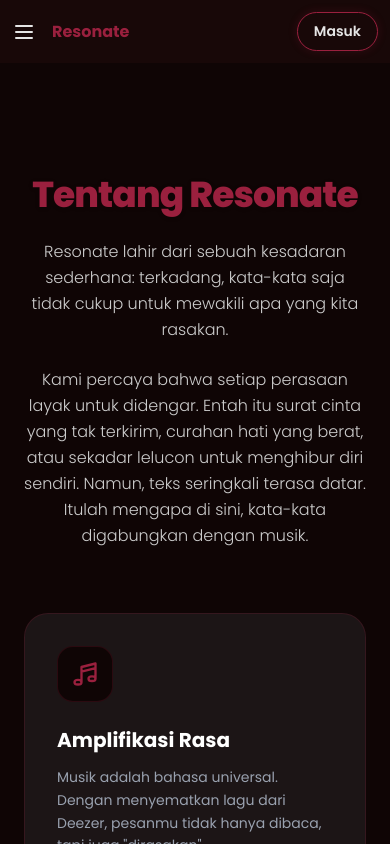
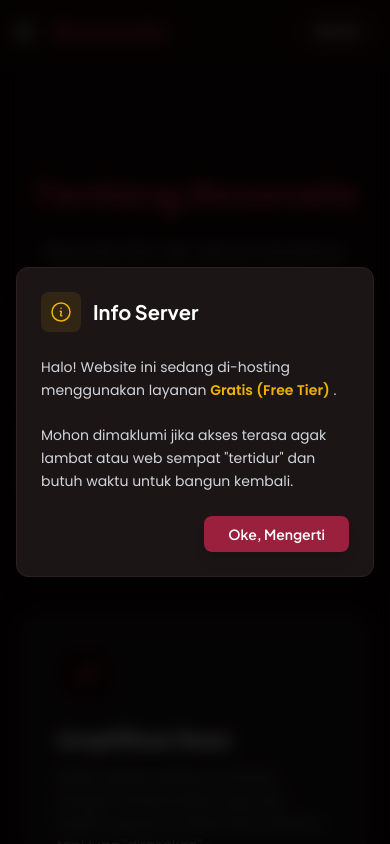
Before and after one commit to gilangages/resonate, a Vue app in the folder front-end/: page /about in a window 390 px wide. Shown: the top 844 px of the page. Built offline with nearby package versions, Linux system fonts and the light colour scheme.

Commit message:
feat: add notif free tier

```diff
--- a/front-end/src/App.vue
+++ b/front-end/src/App.vue
@@ -1,9 +1,12 @@
 <script setup>
+import FreeTierNotice from "./components/FreeTierNotice.vue";
+
 // App.vue sekarang hanya bertugas sebagai wadah utama (RouterView)
 // Logika inisialisasi tema sudah ditangani di level modul (useCardTheme.js)
 </script>
 
 <template>
+  <FreeTierNotice />
   <RouterView v-slot="{ Component }">
     <Transition name="slide-fade" mode="out-in">
       <component :is="Component" />
--- /dev/null
+++ b/front-end/src/components/FreeTierNotice.vue
@@ -0,0 +1,109 @@
+<script setup>
+import { ref, onMounted } from "vue";
+import { useSessionStorage } from "@vueuse/core"; // Import dari VueUse
+
+// 1. Gunakan useSessionStorage
+// Parameter: ('nama_key_penyimpanan', nilai_default)
+// Ini otomatis mengecek storage. Jika kosong, nilainya false. Jika ada, nilainya diambil dari storage.
+const hasSeenNotice = useSessionStorage("has_seen_free_tier_notice", false);
+
+const isVisible = ref(false);
+
+const closeNotice = () => {
+  isVisible.value = false;
+  // 2. Enaknya VueUse: Cukup ubah nilainya, otomatis tersimpan ke Session Storage!
+  // Gak perlu lagi manual localStorage.setItem(...)
+  hasSeenNotice.value = true;
+};
+
+onMounted(() => {
+  // Cek nilai dari variable reactive tadi
+  // Jika bernilai false (belum pernah lihat di sesi ini), tampilkan.
+  if (!hasSeenNotice.value) {
+    setTimeout(() => {
+      isVisible.value = true;
+    }, 1000);
+  }
+});
+</script>
+
+<template>
+  <Transition name="fade">
+    <div
+      v-if="isVisible"
+      class="fixed inset-0 z-[100] flex items-center justify-center bg-black/80 backdrop-blur-sm p-4">
+      <div
+        class="bg-[#1c1516] border border-[#2c2021] rounded-xl shadow-2xl max-w-md w-full overflow-hidden flex flex-col relative animate-bounce-in">
+        <div class="p-6 pb-2">
+          <div class="flex items-center gap-3 mb-2">
+            <div class="bg-yellow-500/10 p-2 rounded-lg">
+              <svg
+                xmlns="http://www.w3.org/2000/svg"
+                fill="none"
+                viewBox="0 0 24 24"
+                stroke-width="1.5"
+                stroke="#eab308"
+                class="w-6 h-6">
+                <path
+                  stroke-linecap="round"
+                  stroke-linejoin="round"
+                  d="M11.25 11.25l.041-.02a.75.75 0 011.063.852l-.708 2.836a.75.75 0 001.063.853l.041-.021M21 12a9 9 0 11-18 0 9 9 0 0118 0zm-9-3.75h.008v.008H12V8.25z" />
+              </svg>
+            </div>
+            <h3 class="text-xl font-bold text-white font-jakarta">Info Server</h3>
+          </div>
+        </div>
+
+        <div class="px-6 py-2">
+          <p class="text-gray-300 text-sm leading-relaxed font-poppins">
+            Halo! Website ini sedang di-hosting menggunakan layanan
+            <span class="text-yellow-500 font-semibold">Gratis (Free Tier)</span>
+            .
+            <br />
+            <br />
+            Mohon dimaklumi jika akses terasa agak lambat atau web sempat "tertidur" dan butuh waktu untuk bangun
+            kembali.
+          </p>
+        </div>
+
+        <div class="p-6 pt-4 flex justify-end">
+          <button
+            @click="closeNotice"
+            class="bg-[#9a203e] hover:bg-[#b92b4a] text-white px-6 py-2 rounded-lg text-sm font-semibold transition-all duration-300 font-jakarta shadow-lg hover:shadow-red-900/20 active:scale-95">
+            Oke, Mengerti
+          </button>
+        </div>
+      </div>
+    </div>
+  </Transition>
+</template>
+
+<style scoped>
+/* Animasi Muncul Halus */
+.fade-enter-active,
+.fade-leave-active {
+  transition: opacity 0.3s ease;
+}
+.fade-enter-from,
+.fade-leave-to {
+  opacity: 0;
+}
+
+/* Animasi Boxnya agak membal sedikit pas muncul */
+@keyframes bounceIn {
+  0% {
+    transform: scale(0.9);
+    opacity: 0;
+  }
+  50% {
+    transform: scale(1.02);
+    opacity: 1;
+  }
+  100% {
+    transform: scale(1);
+  }
+}
+.animate-bounce-in {
+  animation: bounceIn 0.4s cubic-bezier(0.16, 1, 0.3, 1);
+}
+</style>
--- a/front-end/src/components/LandingPage/Section/About.vue
+++ b/front-end/src/components/LandingPage/Section/About.vue
@@ -331,23 +331,26 @@ onMounted(() => {
 
       <div class="mt-12 w-full max-w-2xl text-center animate-fade-in-up relative z-10" style="animation-delay: 0.6s">
         <div class="flex flex-col items-center gap-4">
+          <h3 class="text-white font-bold text-lg">Dukungan Untuk Developer ☕</h3>
+
           <p class="text-gray-400 text-sm max-w-lg mx-auto leading-relaxed">
-            Resonate dikembangkan secara independen (Solo Dev). Jika kamu merasa aplikasi ini bermanfaat, kamu bisa
-            memberikan dukungan untuk developer agar selalu semangat dalam berkarya! ☕
+            Resonate dikembangkan dan dikelola seorang diri (Solo Dev) dengan sumber daya mandiri. Jika tempat ini
+            bermakna untukmu, dukungan darimu akan menjadi bahan bakar semangat bagi developer untuk terus merawat,
+            memperbaiki, dan menjaga Resonate agar tetap ada.
           </p>
 
           <a
             href="https://saweria.co/qbdian"
             target="_blank"
             rel="noopener noreferrer"
-            class="inline-flex items-center gap-3 px-8 py-3 bg-[#eeb424] hover:bg-[#d4a01e] text-[#0f0505] font-bold rounded-full transition-all transform hover:scale-105 shadow-[0_0_20px_-5px_rgba(238,180,36,0.4)]">
+            class="inline-flex items-center gap-3 px-8 py-3 bg-[#eeb424] hover:bg-[#d4a01e] text-[#0f0505] font-bold rounded-full transition-all transform hover:scale-105 shadow-[0_0_20px_-5px_rgba(238,180,36,0.4)] mt-2">
             <svg xmlns="http://www.w3.org/2000/svg" class="h-5 w-5" viewBox="0 0 20 20" fill="currentColor">
               <path
                 fill-rule="evenodd"
                 d="M3.172 5.172a4 4 0 015.656 0L10 6.343l1.172-1.171a4 4 0 115.656 5.656L10 17.657l-6.828-6.829a4 4 0 010-5.656z"
                 clip-rule="evenodd" />
             </svg>
-            Dukung via Saweria
+            Traktir Kopi / Dukung
           </a>
         </div>
       </div>
--- a/front-end/src/components/LandingPage/Section/Navbar.vue
+++ b/front-end/src/components/LandingPage/Section/Navbar.vue
@@ -83,7 +83,7 @@ const scrollToSection = async (sectionId) => {
 
         <div @click="scrollToSection('home')" class="cursor-pointer flex items-center gap-2 select-none">
           <h1
-            class="text-[16px] sm:text-[24px] text-[#9a203e] m-0 sm:ml-[1em] font-bold hover:text-[#b92b4a] transition-colors">
+            class="text-[24px] sm:text-[24px] text-[#9a203e] m-0 sm:ml-[1em] font-bold hover:text-[#b92b4a] transition-colors">
             Resonate
           </h1>
         </div>
```
